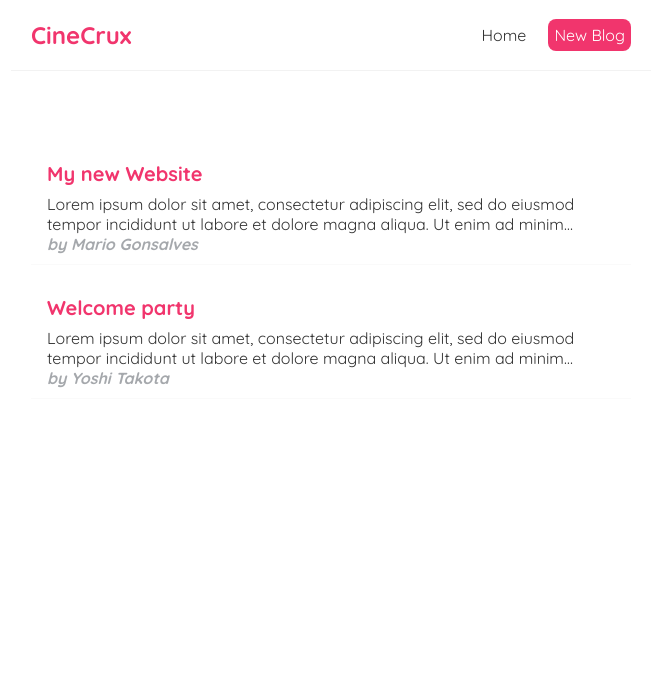
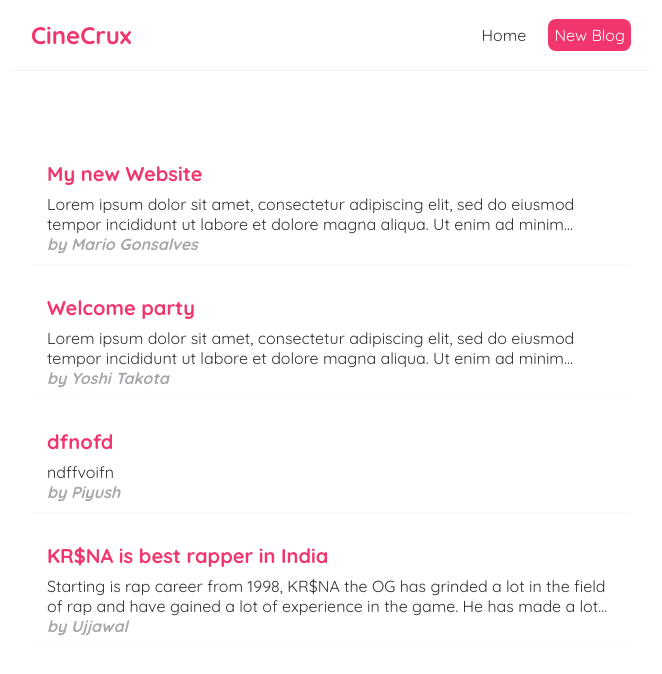
Before and after one commit to theiconik/cine-crux, a React (Create React App) app: page / in a window 1280 px wide. Shown: the top 674 px of the page, without its empty margins (309-971 px from the left). Built offline with nearby package versions, Linux system fonts and the light colour scheme; data requests are answered from the project's data file.

Commit message:
Pushing Blog to homepage by creating them

```diff
--- a/data/db.json
+++ b/data/db.json
@@ -1,15 +1,28 @@
 {
   "blogs": [
-         { "title": "My new Website",
+    {
+      "title": "My new Website",
       "body": "Lorem ipsum dolor sit amet, consectetur adipiscing elit, sed do eiusmod tempor incididunt ut labore et dolore magna aliqua. Ut enim ad minim veniam, quis nostrud exercitation ullamco laboris nisi ut aliquip ex ea commodo consequat. Duis aute irure dolor in reprehenderit in voluptate velit esse cillum dolore eu fugiat nulla pariatur.",
       "author": "Mario Gonsalves",
       "id": 1
     },
-
-         { "title": "Welcome party",
+    {
+      "title": "Welcome party",
       "body": "Lorem ipsum dolor sit amet, consectetur adipiscing elit, sed do eiusmod tempor incididunt ut labore et dolore magna aliqua. Ut enim ad minim veniam, quis nostrud exercitation ullamco laboris nisi ut aliquip ex ea commodo consequat. Duis aute irure dolor.",
       "author": "Yoshi Takota",
       "id": 2
+    },
+    {
+      "title": "dfnofd",
+      "body": "ndffvoifn",
+      "author": "Piyush",
+      "id": 3
+    },
+    {
+      "title": "KR$NA is best rapper in India",
+      "body": "Starting is rap career from 1998, KR$NA the OG has grinded a lot in the field of rap and have gained a lot of experience in the game. He has made a lot of tracks on different genres like trap, protest, poetry, beef, drill etc. He is most known for his fearless attitude in diss tracks and insane level of lyricism in his rap.",
+      "author": "Ujjawal",
+      "id": 4
     }
   ]
 }
--- a/src/Routes/Create.js
+++ b/src/Routes/Create.js
@@ -1,20 +1,57 @@
+import { useState } from "react"
+import  loadinganim from "../Assets/Eclipse-1s-200px.gif"
+import { useHistory } from "react-router-dom"
+
 const Create = () => {
+
+   const [title, setTitle] = useState('');
+   const [body, setBody] = useState('');
+   const [author, setAuthor] = useState('Piyush');
+   const [isPending, setIsPending] = useState(false);
+   const history = useHistory();
+
+   const handleSubmit = e => {
+      e.preventDefault();
+      const blog = {title, body, author};
+      console.log(blog);
+      setIsPending(true);
+      fetch('http://localhost:8000/blogs', {
+         method: "POST",
+         headers: {"Content-Type":"application/json"},
+         body: JSON.stringify(blog)
+      }).then(() => {
+         console.log("New Blog Added");
+         setIsPending(false);
+         history.go(-1);
+      })
+   }
+
+
    return (
       <div className="create">
          <h3 >Add a new blog</h3>
-         <form action="">
+         <form onSubmit={handleSubmit}>
             <label>Blog Title:</label>
-            <input type="text" required/>
+            <input type="text" required value={title}
+            onChange = {(e) => setTitle(e.target.value)}
+            />
             <label>Blog Body:</label>
-            <textarea rows="15" cols="5" required></textarea>
+            <textarea rows="15" cols="5" required value={body}
+            onChange = {(e) => setBody(e.target.value)}></textarea>
             <label>Blog Author:</label>
-            <select id="">
+            <select id="" value={author}
+            onChange = {(e) => setAuthor(e.target.value)}>
                <option value="Piyush">Piyush</option>
                <option value="Ujjawal">Ujjawal</option>
                <option value="Sarvagya">Sarvagya</option>
             </select>
-            <button>Add blog</button>
+            {!isPending && <button className="ripple">Add blog</button>}
+            {isPending && <button disabled><img src={loadinganim} alt=""/></button>}
          </form>
+         {/* Ouput
+            <p>{ title}</p>
+            <p>{body}</p>
+            <p>{author}</p> */}
       </div>
     );
 }
--- a/src/index.css
+++ b/src/index.css
@@ -91,8 +91,28 @@
   background: #f1356d;
   color: #fff;
   border: 0;
-  padding: 8px;
+  padding: 8px 10px;
   border-radius: 8px;
   cursor: pointer;
   outline: none;
+  transition: 0.5s;
 }
+
+.create button:hover {
+  transform: translateY(-1px);
+  box-shadow: 0 5px 10px rgba(0, 0, 0, 0.2);
+}
+
+/* Ripple effect */
+.ripple {
+  background-position: center;
+  transition: background 1s;
+}
+.ripple:hover {
+  background: #f1356d radial-gradient(circle, transparent 1%, #f1356d 1%) center/15000%;
+}
+.ripple:active {
+  background-color: #ff487f;
+  background-size: 100%;
+  transition: background 0s;
+}
```
Also changed, not shown: src/Assets/Eclipse-1s-200px.gif (added). Lines whose indentation alone changed are shown as unchanged.
